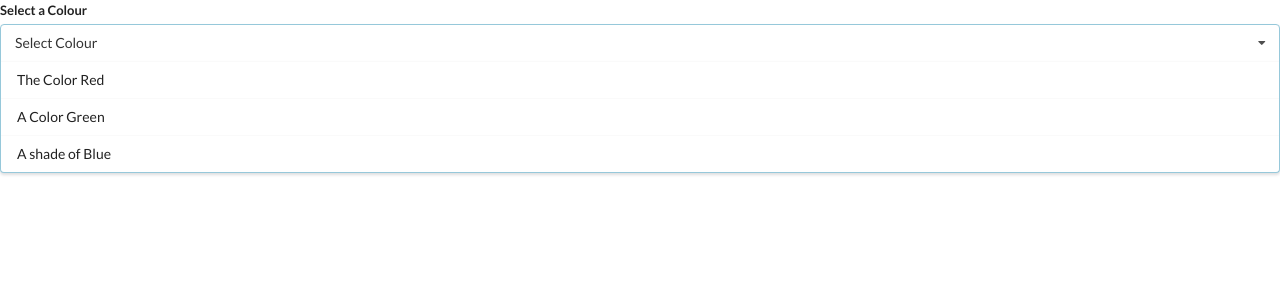
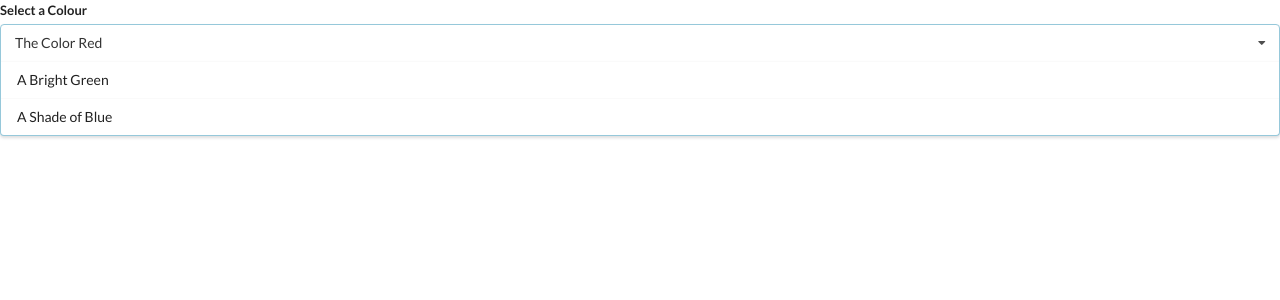
Before and after one commit to Rorywork/widgets, a React (Create React App) app: page / in a window 1280 px wide. Shown: the top 300 px of the page. Built offline with nearby package versions, Linux system fonts and the light colour scheme.

Commit message:
feat: state for dropdown

```diff
--- a/src/App.js
+++ b/src/App.js
@@ -1,4 +1,4 @@
-import React from 'react';
+import React, { useState } from 'react';
 // import Accordion from './components/Accordion';
 // import Search from './components/Search';
 import Dropdown from './components/Dropdown';
@@ -24,19 +24,24 @@
         value: 'red'
     },
     {
-        label: 'A Color Green',
+        label: 'A Bright Green',
         value: 'green'
     },
     {
-        label: 'A shade of Blue',
+        label: 'A Shade of Blue',
         value: 'blue'
     },
 ];
 
 export default () => {
+    const [selected, setSelected] = useState(options[0]);
+
     return (
     <div>
-        <Dropdown options={options} />
+        <Dropdown
+        selected={selected}
+        onSelectedChange={setSelected}
+        options={options} />
     </div>
     );
 };
--- a/src/components/Dropdown.js
+++ b/src/components/Dropdown.js
@@ -1,9 +1,18 @@
 import React from 'react';
 
-const Dropdown = ({ options }) => {
+const Dropdown = ({ options, selected, onSelectedChange }) => {
     const renderedOptions = options.map((option) => {
+
+        if ( option.value === selected.value ) {
+            return null;
+        }
+
         return (
-            <div key={option.value} className='item'>
+            <div
+            key={option.value}
+            className='item'
+            onClick={() => onSelectedChange(option)}
+            >
                 {option.label}
             </div>
         );
@@ -15,7 +24,7 @@
                 <label className="label">Select a Colour</label>
                 <div className="ui selection dropdown visible active">
                     <i className="dropdown icon"></i>
-                    <div className="text">Select Colour</div>
+                    <div className="text">{selected.label}</div>
                     <div className="menu visible transition">
                         {renderedOptions}
                     </div>
```
